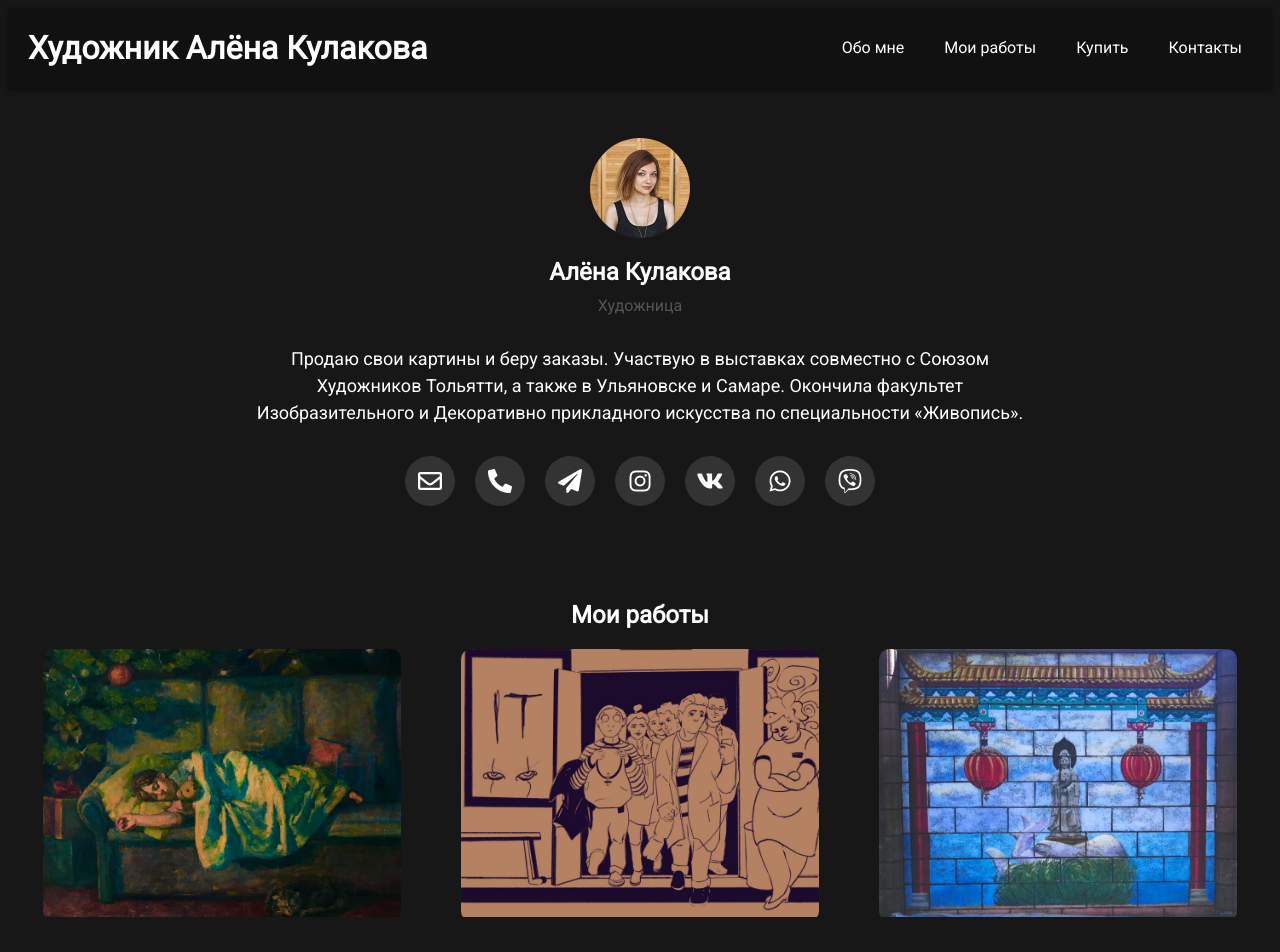
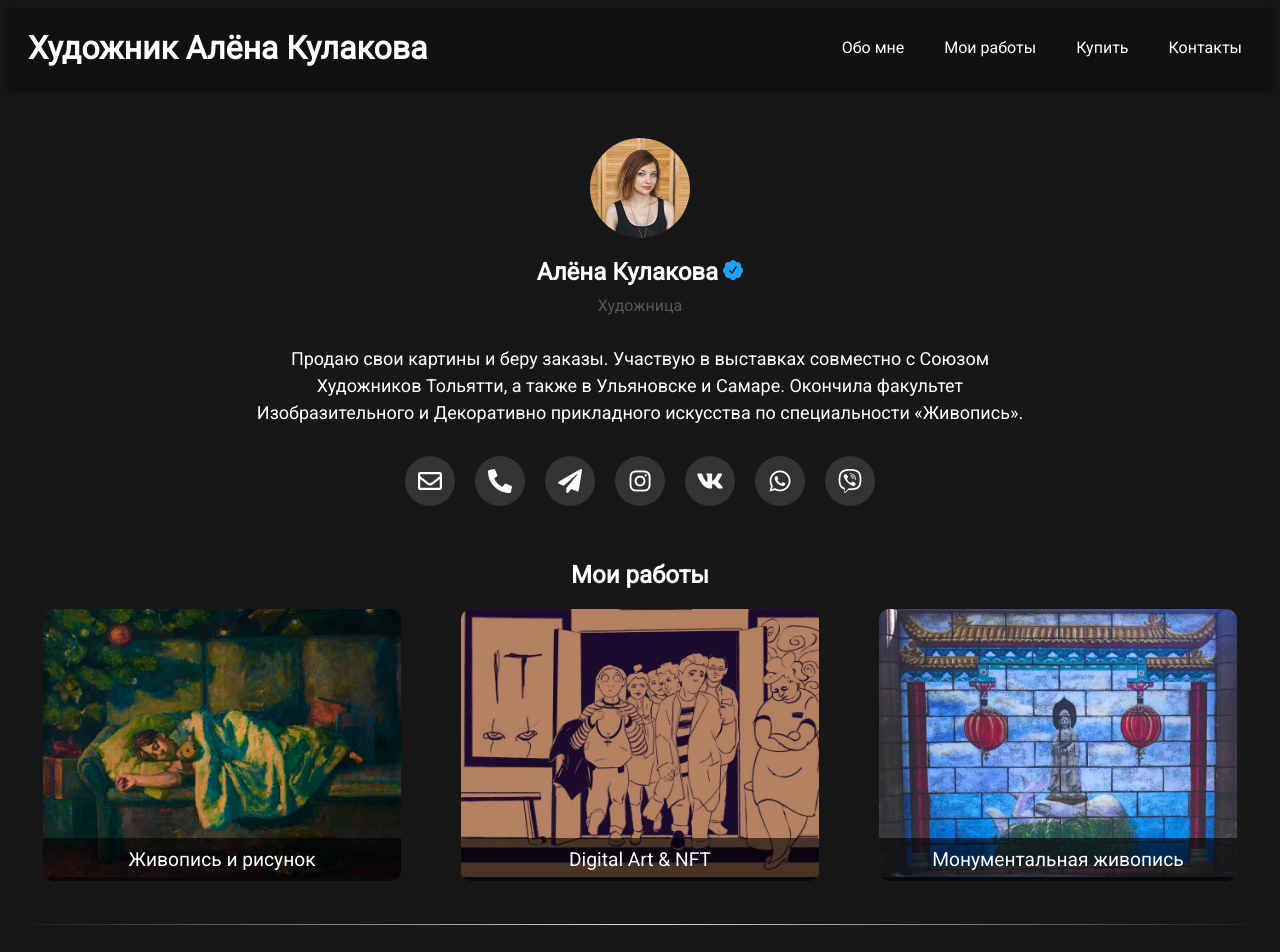
Before and after one commit to izyazev/izyazev.github.io, a plain HTML site: page index.html in a window 1280 px wide. Shown: the top 952 px of the page. Drawn offline with Linux system fonts and the light colour scheme.

Commit message:
Add files via upload

```diff
--- a/index.html
+++ b/index.html
@@ -34,7 +34,7 @@
             <div class="artist-avatar">
               <img src="/About/avatar_1.jpeg" alt="Avatar">
             </div>
-            <div class="artist-name">Алёна Кулакова</div>
+            <div class="artist-name">Алёна Кулакова<img class="verified-badge" src="/About/badge-check2.svg"></div>
             <div class="artist-profession">Художница</div>
             <div class="artist-description">
               Продаю свои картины и беру заказы. Участвую в выставках совместно с Союзом<br>Художников Тольятти, а также в Ульяновске и Самаре. Окончила факультет<br>Изобразительного и Декоративно прикладного искусства по специальности «Живопись».
@@ -61,7 +61,7 @@
               </a>
               <a href="#" class="work-item">
                 <img src="MainPage/digital-art.jpeg" alt="Digital Art">
-                <div class="work-caption">Digital Art</div>
+                <div class="work-caption">Digital Art & NFT</div>
               </a>
               <a href="#" class="work-item">
                 <img src="MainPage/monumental-painting.jpg" alt="Монументальная живопись">
--- a/style.css
+++ b/style.css
@@ -123,6 +123,13 @@
     margin-bottom: 10px;
   }
 
+  .verified-badge {
+    width: 20px;
+    height: 20px;
+    margin-left: 5px;
+    fill: blue;
+  }
+
   .artist-profession {
     font-size: 16px;
     color: #555;
@@ -171,7 +178,6 @@
 
   .my-works {
     text-align: center;
-    margin-top: 40px;
     padding: 35px;
   }
 
@@ -204,12 +210,11 @@
     left: 0;
     width: 100%;
     padding: 10px;
-    background-color: rgba(0, 0, 0, 0.8);
+    background-color: rgba(0, 0, 0, 0.6);
     color: #fff;
     font-size: 1.2rem;
     text-align: center;
-    opacity: 0;
-    transition: opacity 0.2s ease-in-out;
+    transition: transform 0.2s ease-in-out;
   }
 
   .work-item:hover .work-caption {
```
Also changed, not shown: About/badge-check.svg (added), About/badge-check2.svg (added).
